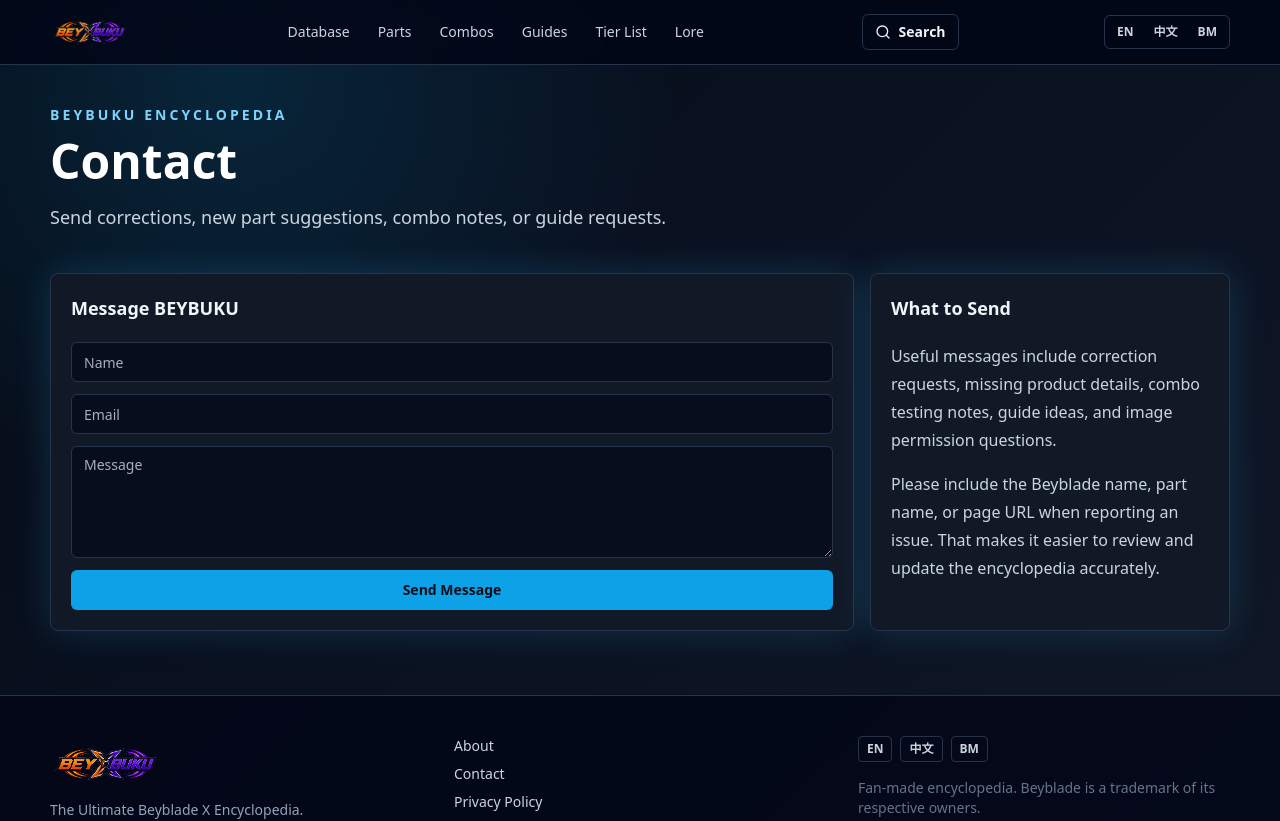
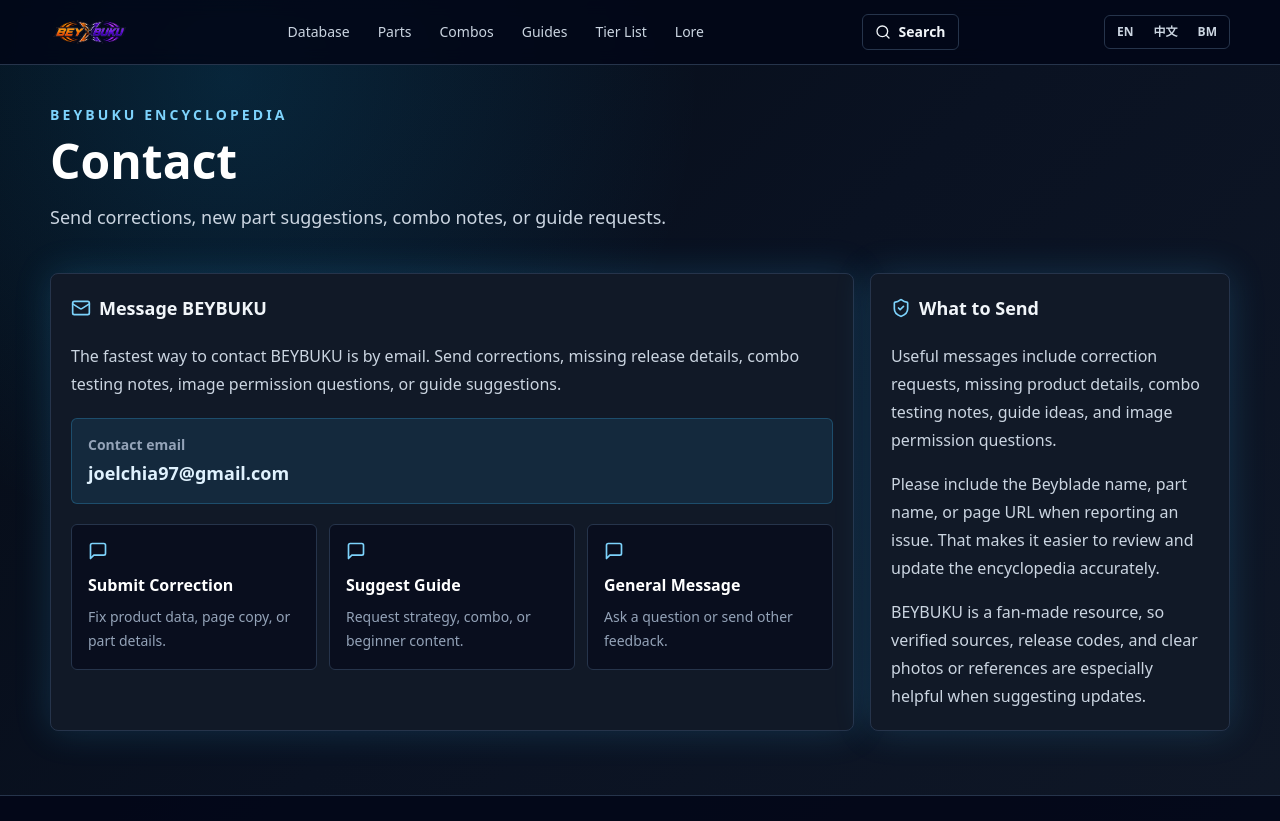
Before and after one commit to joelchia97/beyverse, a Next.js app: page /contact in a window 1280 px wide. Shown: the top 821 px of the page. Built offline with nearby package versions, Linux system fonts and the light colour scheme; no server answers.

Commit message:
Make contact page actionable

```diff
--- a/app/contact/page.tsx
+++ b/app/contact/page.tsx
@@ -1,11 +1,19 @@
 import type { Metadata } from "next";
+import Link from "next/link";
+import { Mail, MessageSquare, ShieldCheck } from "lucide-react";
 import { PageHeading } from "@/components/page-heading";
-import { Button } from "@/components/ui/button";
 import { Card, CardContent, CardHeader, CardTitle } from "@/components/ui/card";
-import { Input } from "@/components/ui/input";
-import { Textarea } from "@/components/ui/textarea";
 
 export const metadata: Metadata = { title: "Contact", description: "Contact BEYBUKU for corrections, guide ideas, and database suggestions." };
+
+const contactEmail = "joelchia97@gmail.com";
+const correctionMail = `mailto:${contactEmail}?subject=${encodeURIComponent("BEYBUKU Correction Request")}&body=${encodeURIComponent(
+  "Page URL:\n\nBeyblade / part / guide name:\n\nWhat should be corrected:\n\nSource or notes:\n"
+)}`;
+const guideMail = `mailto:${contactEmail}?subject=${encodeURIComponent("BEYBUKU Guide Suggestion")}&body=${encodeURIComponent(
+  "Guide idea:\n\nWhy it would help readers:\n\nNotes or sources:\n"
+)}`;
+const generalMail = `mailto:${contactEmail}?subject=${encodeURIComponent("BEYBUKU Contact")}&body=${encodeURIComponent("Message:\n")}`;
 
 export default function ContactPage() {
   return (
@@ -13,22 +21,53 @@
       <PageHeading title="Contact" description="Send corrections, new part suggestions, combo notes, or guide requests." />
       <section className="container-page grid gap-4 lg:grid-cols-[1fr_360px]">
         <Card>
-          <CardHeader><CardTitle>Message BEYBUKU</CardTitle></CardHeader>
-          <CardContent className="grid gap-3">
-            <Input placeholder="Name" />
-            <Input placeholder="Email" type="email" />
-            <Textarea placeholder="Message" />
-            <Button>Send Message</Button>
+          <CardHeader>
+            <CardTitle className="flex items-center gap-2">
+              <Mail className="h-5 w-5 text-sky-300" />
+              Message BEYBUKU
+            </CardTitle>
+          </CardHeader>
+          <CardContent className="space-y-5">
+            <p className="leading-7 text-slate-300">
+              The fastest way to contact BEYBUKU is by email. Send corrections, missing release details, combo testing notes, image permission questions, or guide suggestions.
+            </p>
+            <div className="rounded-md border border-sky-400/25 bg-sky-400/10 p-4">
+              <p className="text-sm font-semibold text-slate-400">Contact email</p>
+              <Link href={`mailto:${contactEmail}`} className="mt-1 block text-lg font-black text-sky-100 hover:text-white">
+                {contactEmail}
+              </Link>
+            </div>
+            <div className="grid gap-3 sm:grid-cols-3">
+              <ContactAction href={correctionMail} title="Submit Correction" text="Fix product data, page copy, or part details." />
+              <ContactAction href={guideMail} title="Suggest Guide" text="Request strategy, combo, or beginner content." />
+              <ContactAction href={generalMail} title="General Message" text="Ask a question or send other feedback." />
+            </div>
           </CardContent>
         </Card>
         <Card>
-          <CardHeader><CardTitle>What to Send</CardTitle></CardHeader>
+          <CardHeader>
+            <CardTitle className="flex items-center gap-2">
+              <ShieldCheck className="h-5 w-5 text-sky-300" />
+              What to Send
+            </CardTitle>
+          </CardHeader>
           <CardContent className="space-y-4 leading-7 text-slate-300">
             <p>Useful messages include correction requests, missing product details, combo testing notes, guide ideas, and image permission questions.</p>
             <p>Please include the Beyblade name, part name, or page URL when reporting an issue. That makes it easier to review and update the encyclopedia accurately.</p>
+            <p>BEYBUKU is a fan-made resource, so verified sources, release codes, and clear photos or references are especially helpful when suggesting updates.</p>
           </CardContent>
         </Card>
       </section>
     </main>
   );
 }
+
+function ContactAction({ href, title, text }: { href: string; title: string; text: string }) {
+  return (
+    <Link href={href} className="rounded-md border bg-slate-950/55 p-4 transition hover:border-sky-400/60 hover:bg-slate-900">
+      <MessageSquare className="h-5 w-5 text-sky-300" />
+      <p className="mt-3 font-black text-white">{title}</p>
+      <p className="mt-2 text-sm leading-6 text-slate-400">{text}</p>
+    </Link>
+  );
+}
```
